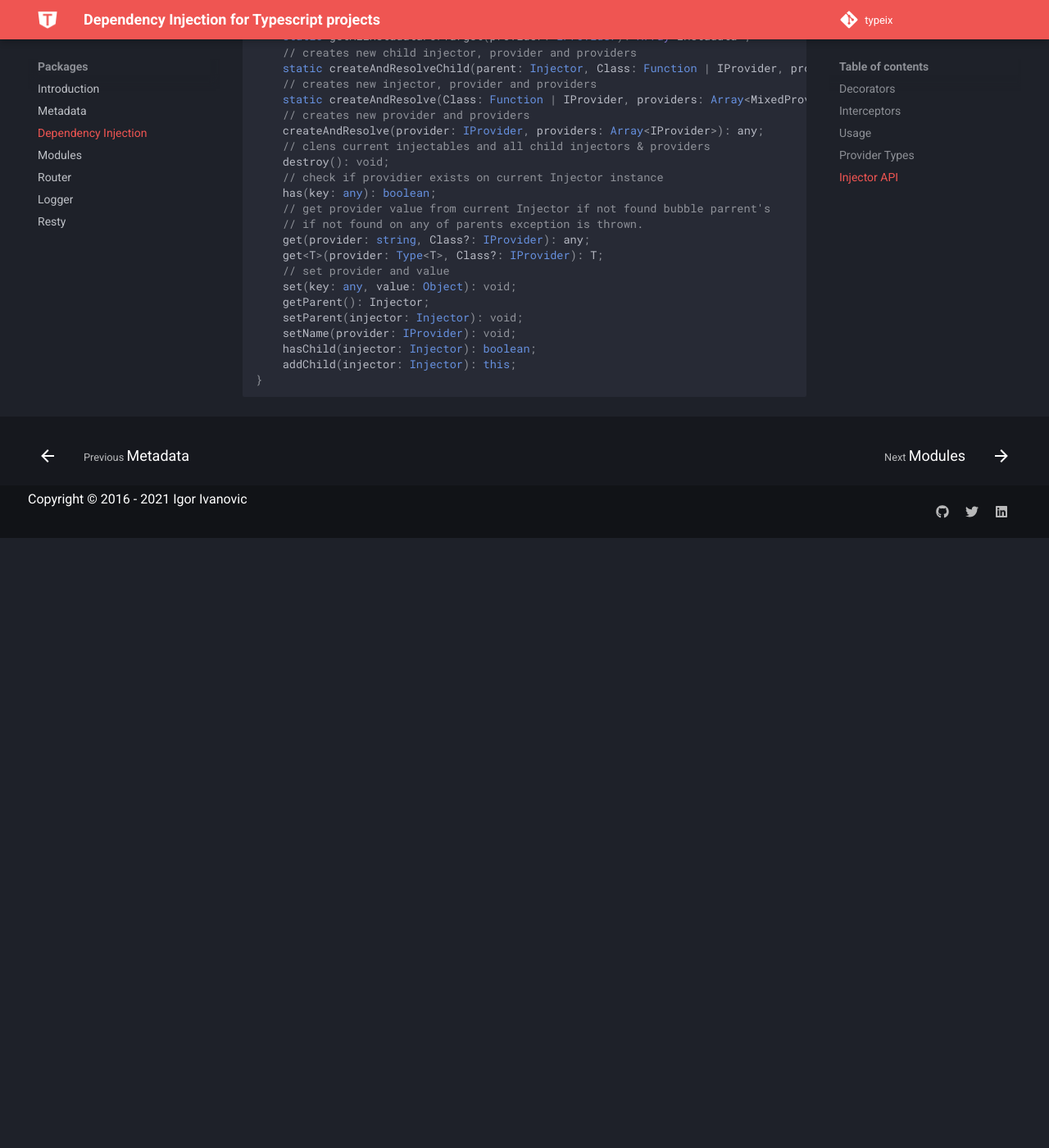
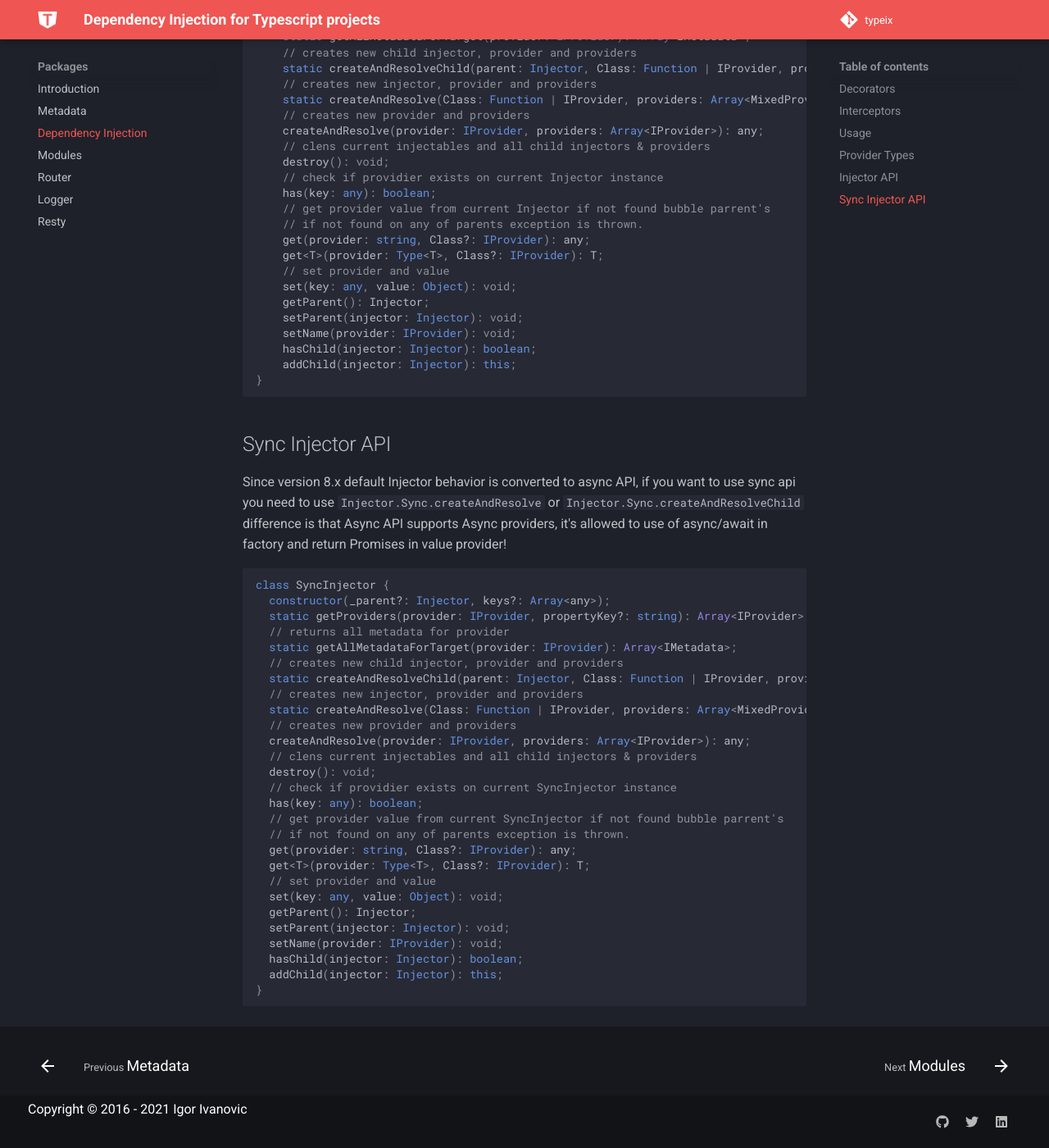
Before and after one commit to typeix/typeix.github.io, an MkDocs documentation site: the page built from docs/packages/typeix-di.md, in a window 1280 px wide and 1400 px high, scrolled down 3159 px. Shown: the whole window at 82% size. Built offline with MkDocs 1.6.1 and Material for MkDocs 9.7.7, drawn with Linux system fonts in a browser that asks for light colours; comment, search, counter and statistics services are not loaded; before the commit the page ends 3815 px from its top, so only the background shows below that.

Commit message:
Update of docs

````diff
--- a/docs/packages/typeix-di.md
+++ b/docs/packages/typeix-di.md
@@ -152,3 +152,37 @@ class Injector {
     addChild(injector: Injector): this;
 }
 ```
+
+## Sync Injector API
+Since version 8.x default Injector behavior is converted to async API, if you want to use sync api you need to use
+`Injector.Sync.createAndResolve` or `Injector.Sync.createAndResolveChild` difference is that Async API supports
+Async providers, it's allowed to use of async/await in factory and return Promises in value provider!
+```ts
+class SyncInjector {
+  constructor(_parent?: Injector, keys?: Array<any>);
+  static getProviders(provider: IProvider, propertyKey?: string): Array<IProvider>;
+  // returns all metadata for provider
+  static getAllMetadataForTarget(provider: IProvider): Array<IMetadata>;
+  // creates new child injector, provider and providers
+  static createAndResolveChild(parent: Injector, Class: Function | IProvider, providers: Array<MixedProvider>): Injector;
+  // creates new injector, provider and providers
+  static createAndResolve(Class: Function | IProvider, providers: Array<MixedProvider>): Injector;
+  // creates new provider and providers
+  createAndResolve(provider: IProvider, providers: Array<IProvider>): any;
+  // clens current injectables and all child injectors & providers
+  destroy(): void;
+  // check if providier exists on current SyncInjector instance
+  has(key: any): boolean;
+  // get provider value from current SyncInjector if not found bubble parrent's
+  // if not found on any of parents exception is thrown.
+  get(provider: string, Class?: IProvider): any;
+  get<T>(provider: Type<T>, Class?: IProvider): T;
+  // set provider and value
+  set(key: any, value: Object): void;
+  getParent(): Injector;
+  setParent(injector: Injector): void;
+  setName(provider: IProvider): void;
+  hasChild(injector: Injector): boolean;
+  addChild(injector: Injector): this;
+}
+```
````
Also changed, not shown: docs/packages/typeix-modules.md (+30 -4 lines).
